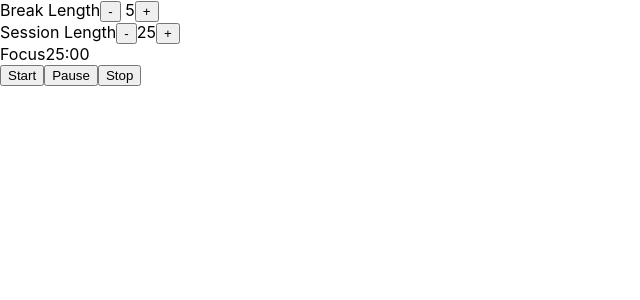
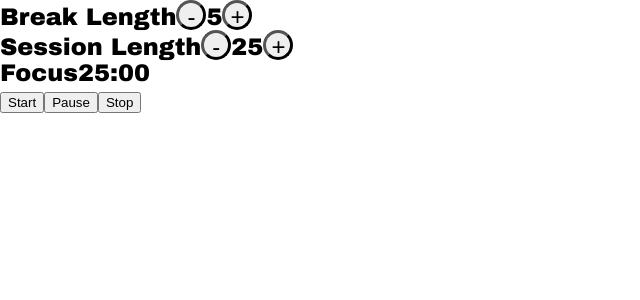
Before and after one commit to bears-team-06/pomodoro-clock, a React (Create React App) app: page / in a window 1280 px wide. Shown: the top 300 px of the page, without its empty margins (0-640 px from the left). Built offline with nearby package versions, Linux system fonts and the light colour scheme.

Commit message:
styled buttons

```diff
--- a/package.json
+++ b/package.json
@@ -4,7 +4,9 @@
   "private": true,
   "dependencies": {
     "babel-jest": "^23.6.0",
+    "bulma": "^0.7.2",
     "enzyme-to-json": "^3.3.5",
+    "node-sass-chokidar": "^1.3.4",
     "react": "^16.6.3",
     "react-dom": "^16.6.3",
     "react-scripts": "2.1.1"
--- a/src/App.js
+++ b/src/App.js
@@ -131,11 +131,11 @@ class App extends Component {
       <div>
         <BreakLengthConfigurationComponent />
         <SessionLengthConfigurationComponent />
-        <div className="row">
-          <div className="col-md-4">
+        <div>
+          <div>
               <TimerBox sessionName={this.sessionName} sessionTime={this.sessionTime} timerState={this.state.timerState} onTimerComplete={this.onTimerComplete}/>
           </div>
-          <div className="col-md-4">
+          <div>
             <ReusableButtonComponent
               label={"Start"}
               isDisabled={this.isStartButtonDisabled}
--- a/src/components/ReusableTimeConfigurationComponent.js
+++ b/src/components/ReusableTimeConfigurationComponent.js
@@ -30,16 +30,16 @@ class ReusableTimeConfigurationComponent extends Component {
 
     get timeString() {
         let minutes = Math.floor(this.state.time / 60);
-        return minutes > 9 ? minutes : ` ${minutes}`
+        return minutes > 9 ? minutes : `${minutes}`
     }
 
     render() {
         return (
             <div>
                 <span id={'label'}>{this.props.labelName}</span>
-                <span><button id='decrement' onClick={this.onDecrementButtonClick} disabled={this.decrementButtonDisabled}>-</button></span>
+                <span><button id='decrement' className={'rounded-button'} onClick={this.onDecrementButtonClick} disabled={this.decrementButtonDisabled}><span>-</span></button></span>
                 <span><span id={'time'}>{this.timeString}</span></span>
-                <span><button id='increment' onClick={this.onIncrementButtonClick} disabled={this.incrementButtonDisabled}>+</button></span>
+                <span><button id='increment' className={'rounded-button'} onClick={this.onIncrementButtonClick} disabled={this.incrementButtonDisabled}><span>+</span></button></span>
             </div>
         );
     }
--- a/src/index.js
+++ b/src/index.js
@@ -1,6 +1,6 @@
 import React from 'react';
 import ReactDOM from 'react-dom';
-import './index.css';
+import './index.scss';
 import App from './App';
 
 ReactDOM.render(<App />, document.getElementById('root'));
--- a/src/index.css
+++ b/src/index.scss
@@ -1,14 +1,28 @@
 body {
   margin: 0;
   padding: 0;
-  font-family: -apple-system, BlinkMacSystemFont, "Segoe UI", "Roboto", "Oxygen",
+  font-family: "Arial Black", "Segoe UI", "Roboto", "Oxygen",
     "Ubuntu", "Cantarell", "Fira Sans", "Droid Sans", "Helvetica Neue",
     sans-serif;
   -webkit-font-smoothing: antialiased;
   -moz-osx-font-smoothing: grayscale;
+  font-size: 24px;
 }
 
 code {
   font-family: source-code-pro, Menlo, Monaco, Consolas, "Courier New",
     monospace;
 }
+
+.rounded-button {
+  width: 30px;
+  height: 30px;
+  border-radius: 100%;
+  font-size: 24px;
+  border-width: 3px;
+  padding: 0px;
+}
+
+.rounded-button span {
+  vertical-align: center;
+}
```
Also changed, not shown: 1 other file (tests, documents, lock files or other folders).
